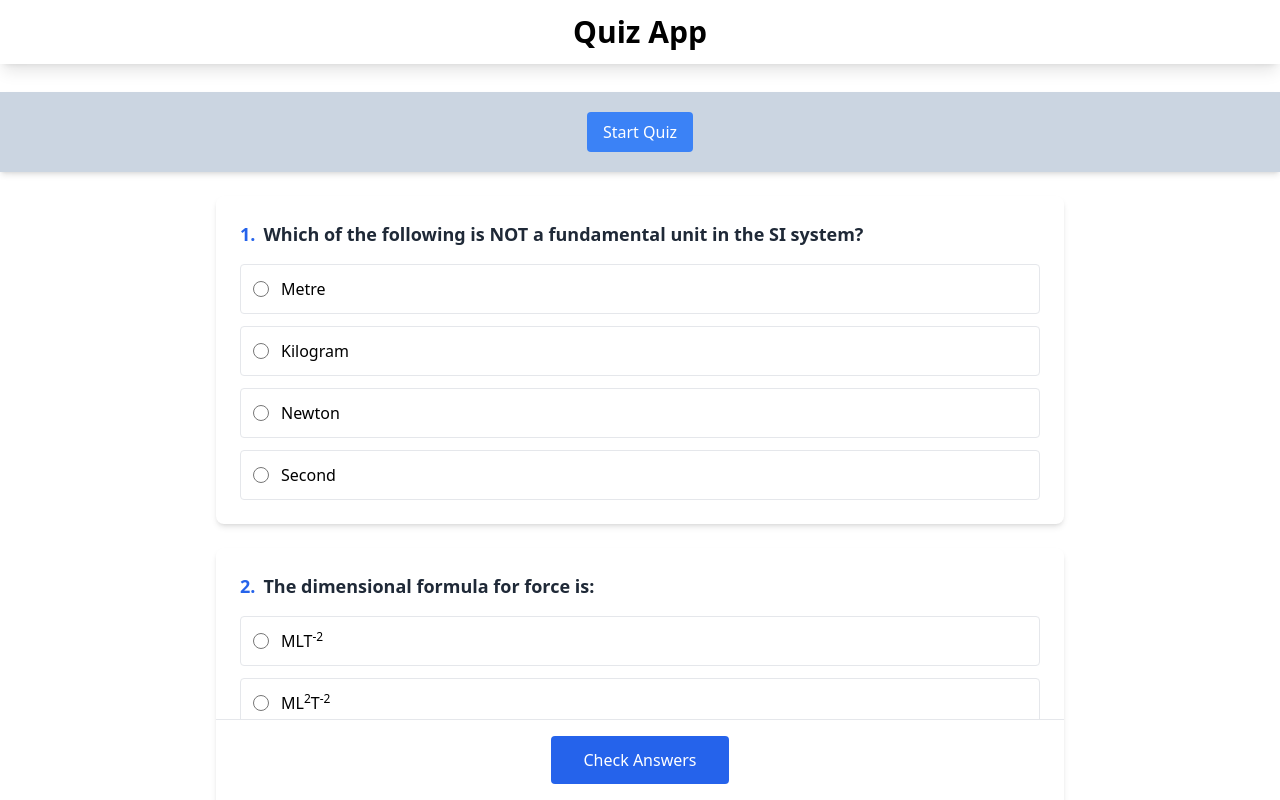
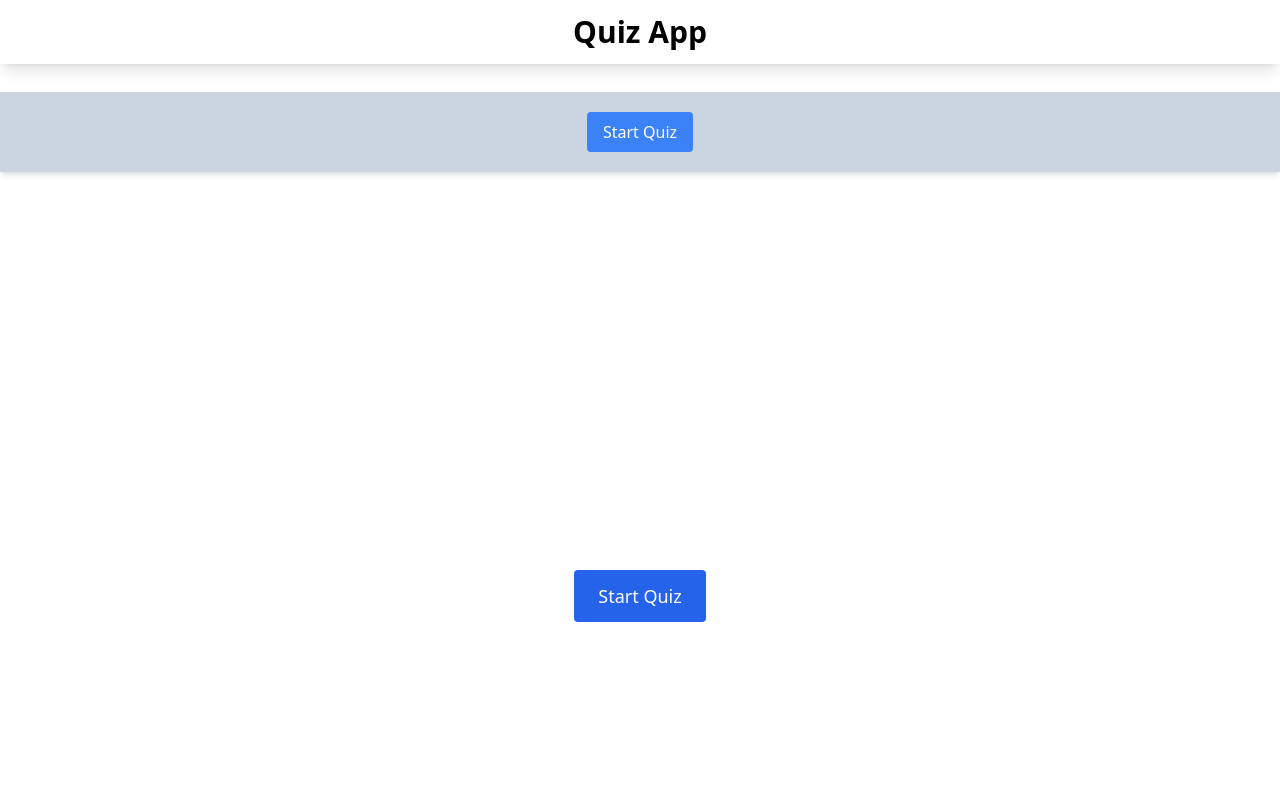
Before and after one commit to sarhak234/quiz-app, a React (Vite) app in the folder client/: page / in a window 1280 px wide. Shown: the top 800 px of the page. Built offline with nearby package versions, Linux system fonts and the light colour scheme.

Commit message:
Update main.jsx

```diff
--- a/client/src/components/main.jsx
+++ b/client/src/components/main.jsx
@@ -306,9 +306,11 @@ const answers = [
   { id: 49, answer: "ML<sup>2</sup>T<sup>-1</sup>" },
   { id: 50, answer: "M<sup>0</sup>L<sup>2</sup>T<sup>-2</sup>K<sup>-1</sup>" },
 ];
+
   const [selectedAnswers, setSelectedAnswers] = useState({});
   const [showResults, setShowResults] = useState(false);
   const [score, setScore] = useState(0);
+  const [quizStarted, setQuizStarted] = useState(false); // State to control quiz visibility
 
   const handleOptionSelect = (questionId, selectedOption) => {
     setSelectedAnswers((prev) => ({
@@ -328,8 +330,25 @@ const answers = [
     setShowResults(true);
   };
 
+  const startQuiz = () => {
+    setQuizStarted(true); // Show the quiz when the button is clicked
+  };
+
   return (
     <div className="max-w-4xl mx-auto p-1 sm:p-4 md:p-6">
+      {!quizStarted ? (
+        // Show the "Start Quiz" button if the quiz hasn't started
+        <div className="flex justify-center items-center h-screen">
+          <button
+            onClick={startQuiz}
+            className="bg-blue-600 text-white px-6 py-3 rounded text-lg font-medium hover:bg-blue-700 transition-colors focus:outline-none focus:ring-2 focus:ring-blue-500 focus:ring-offset-2"
+          >
+            Start Quiz
+          </button>
+        </div>
+      ) : (
+        // Show the quiz content if the quiz has started
+        <>
           {showResults && (
             <div className="sticky top-0 z-50 w-full bg-white shadow-md mb-2 sm:mb-4">
               <div className="max-w-4xl mx-auto p-2 sm:p-3 md:p-4 flex justify-between items-center">
@@ -422,6 +441,8 @@ const answers = [
               Check Answers
             </button>
           </div>
+        </>
+      )}
     </div>
   );
 }
```
Lines whose indentation alone changed are shown as unchanged.
